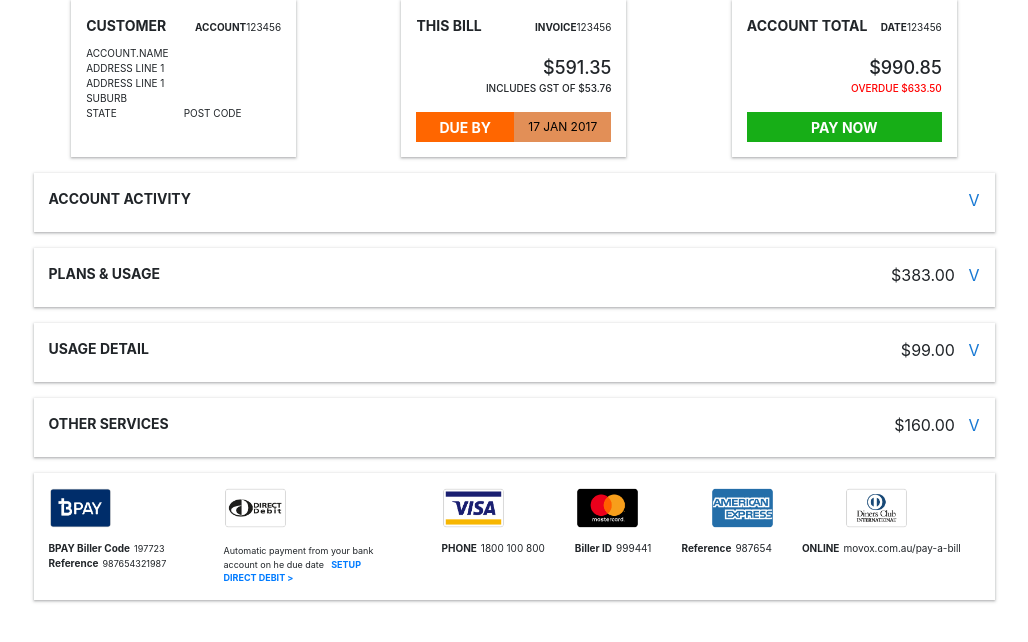
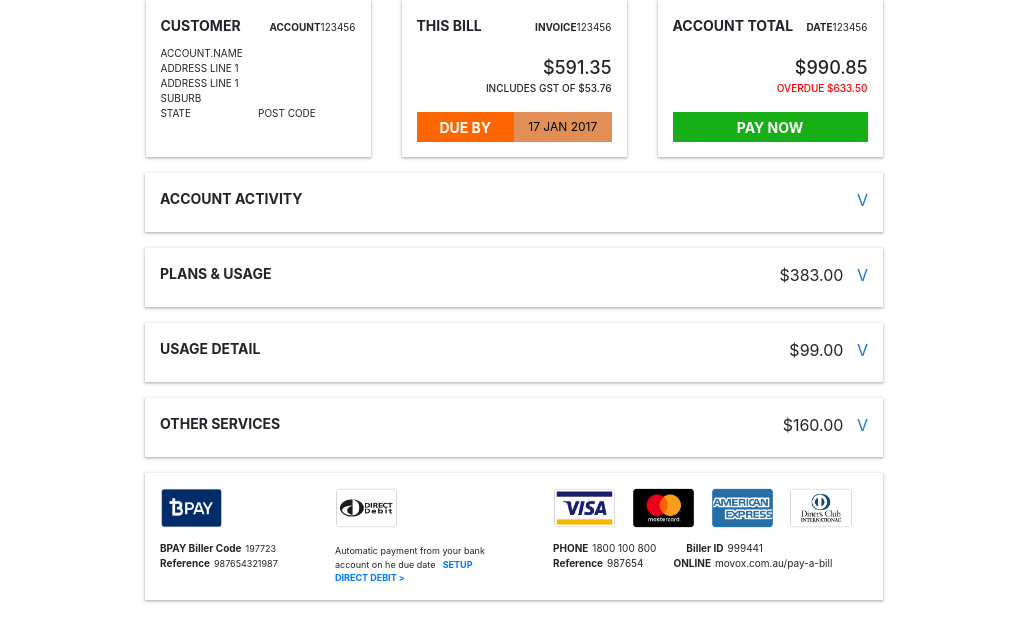
Before and after one commit to HelloPb/movox-web, an Angular app: page / in a window 1280 px wide. Shown: the top 642 px of the page, without its empty margins (126-1154 px from the left). Built offline with nearby package versions, Linux system fonts and the light colour scheme.

Commit message:
reduced the width

```diff
--- a/src/scss/overrides/bootstrap.scss
+++ b/src/scss/overrides/bootstrap.scss
@@ -1,3 +1,3 @@
 .container {
-  max-width: 991px;
+  max-width: 768px;
 }
```
Also changed, not shown: 2 other files (tests, documents, lock files or other folders).
